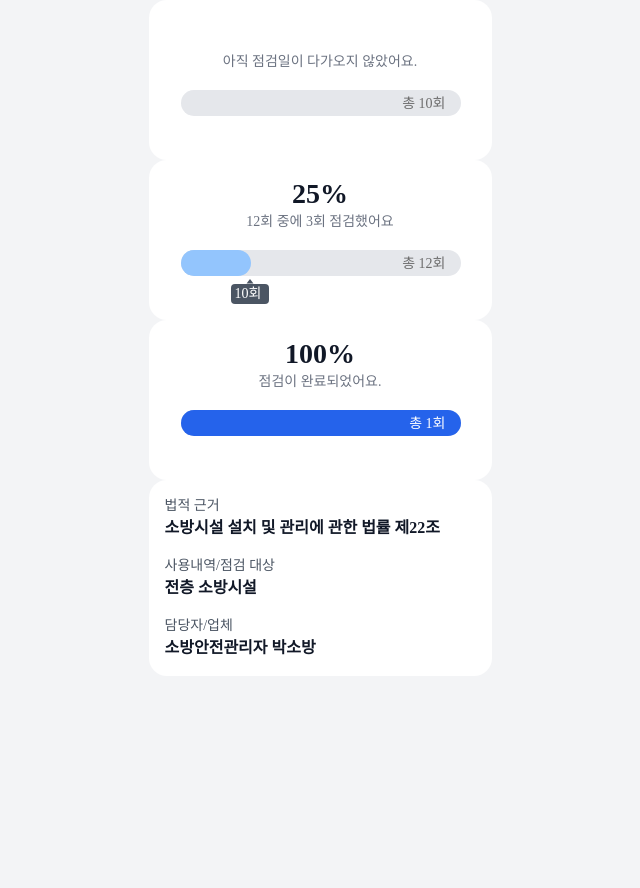
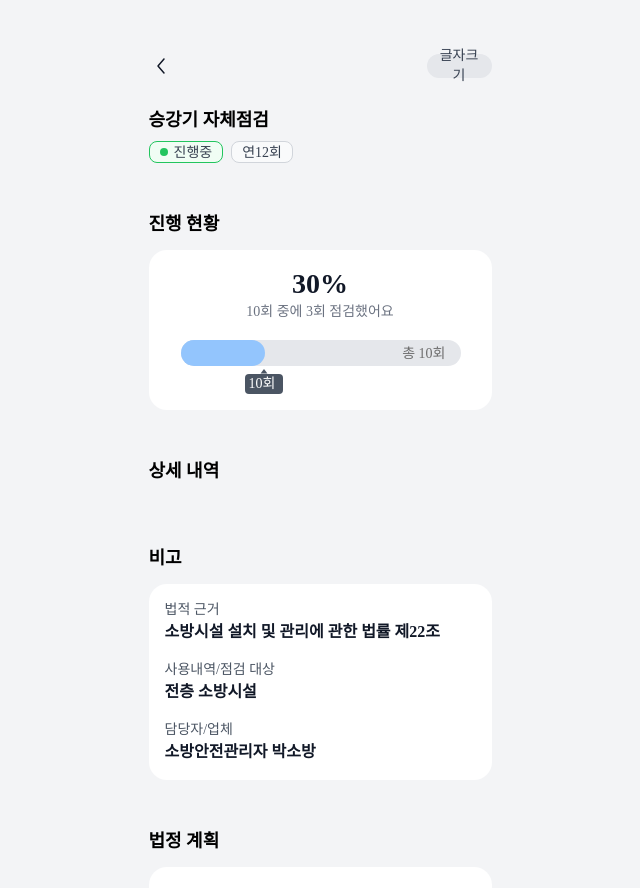
Before and after one commit to 10aeat/10aeat_Frontend, a Next.js app: page /manage/detail in a window 1280 px wide. Shown: the top 888 px of the page, without its empty margins (320-960 px from the left). Before the commit the page ends 800 px from the top, so only its background shows below. Built offline with nearby package versions, Linux system fonts and the light colour scheme; a web font is replaced by a local one.

Commit message:
[Feat] 법정 시설물 상세 페이지

```diff
--- a/src/app/manage/detail/page.tsx
+++ b/src/app/manage/detail/page.tsx
@@ -1,19 +1,57 @@
 'use client'
 
 import InspectionPlan from '@/components/atoms/InspectionPlan'
+import NavBar from '@/components/atoms/NavBar'
+import Note from '@/components/atoms/Note'
+import TagBadge, { TagBadgeStyle } from '@/components/atoms/TagBadge'
 import TrackingProgress2 from '@/components/atoms/TrackingProcess2'
 
 export default function ManageDetail() {
   return (
-    <div className="flex flex-col w-full items-center">
-      <TrackingProgress2 totalChecks={10} completedChecks={0} status="대기" />
-      <TrackingProgress2 totalChecks={12} completedChecks={3} status="진행중" />
-      <TrackingProgress2 totalChecks={1} completedChecks={1} status="완료" />
-      <InspectionPlan
-        legalBasis="소방시설 설치 및 관리에 관한 법률 제22조"
-        target="전층 소방시설"
-        manager="소방안전관리자 박소방"
-      />
+    <div className="flex flex-col w-full items-center ">
+      <NavBar isTextChange={true} isTitle={false} />
+      <div className="inline-flex flex-col items-start px-4 w-full mb-[15px]">
+        <div className="font-bold text-lg font-Pretendard mb-[5px] text-[24px] text-left leading-[32px] capitalize">
+          승강기 자체점검
+        </div>
+        <div className="inline-flex flex-col items-start gap-[8px] relative ">
+          <div className="flex space-x-2">
+            <TagBadge tagBadgeStyle={TagBadgeStyle.TAG} progress="INPROGRESS" />
+            <TagBadge tagBadgeStyle={TagBadgeStyle.DEFAULT_TAG}>
+              연12회
+            </TagBadge>
+          </div>
+        </div>
+      </div>
+      <div className="px-4 mt-8 w-full mb-[15px]">
+        <div className="font-bold text-lg font-Pretendard mb-3">진행 현황</div>
+        {/* <TrackingProgress2 totalChecks={10} completedChecks={0} status="대기" /> */}
+        <TrackingProgress2
+          totalChecks={10}
+          completedChecks={3}
+          status="진행중"
+        />
+        {/* <TrackingProgress2
+          totalChecks={10}
+          completedChecks={10}
+          status="완료"
+        /> */}
+      </div>
+      <div className="px-4 mt-8 w-full mb-[15px]">
+        <div className="font-bold text-lg font-Pretendard mb-3">상세 내역</div>
+      </div>
+      <div className="px-4 mt-8 w-full mb-[15px]">
+        <div className="font-bold text-lg font-Pretendard mb-3">비고</div>
+        <InspectionPlan
+          legalBasis="소방시설 설치 및 관리에 관한 법률 제22조"
+          target="전층 소방시설"
+          manager="소방안전관리자 박소방"
+        />
+      </div>
+      <div className="px-4 mt-8 w-full mb-[100px]">
+        <div className="font-bold text-lg font-Pretendard mb-3">법정 계획</div>
+        <Note />
+      </div>
     </div>
   )
 }
--- /dev/null
+++ b/src/components/atoms/Note.tsx
@@ -0,0 +1,3 @@
+export default function Note() {
+  return <div className="w-[343px] h-[80px] bg-white rounded-[18px]"></div>
+}
```
